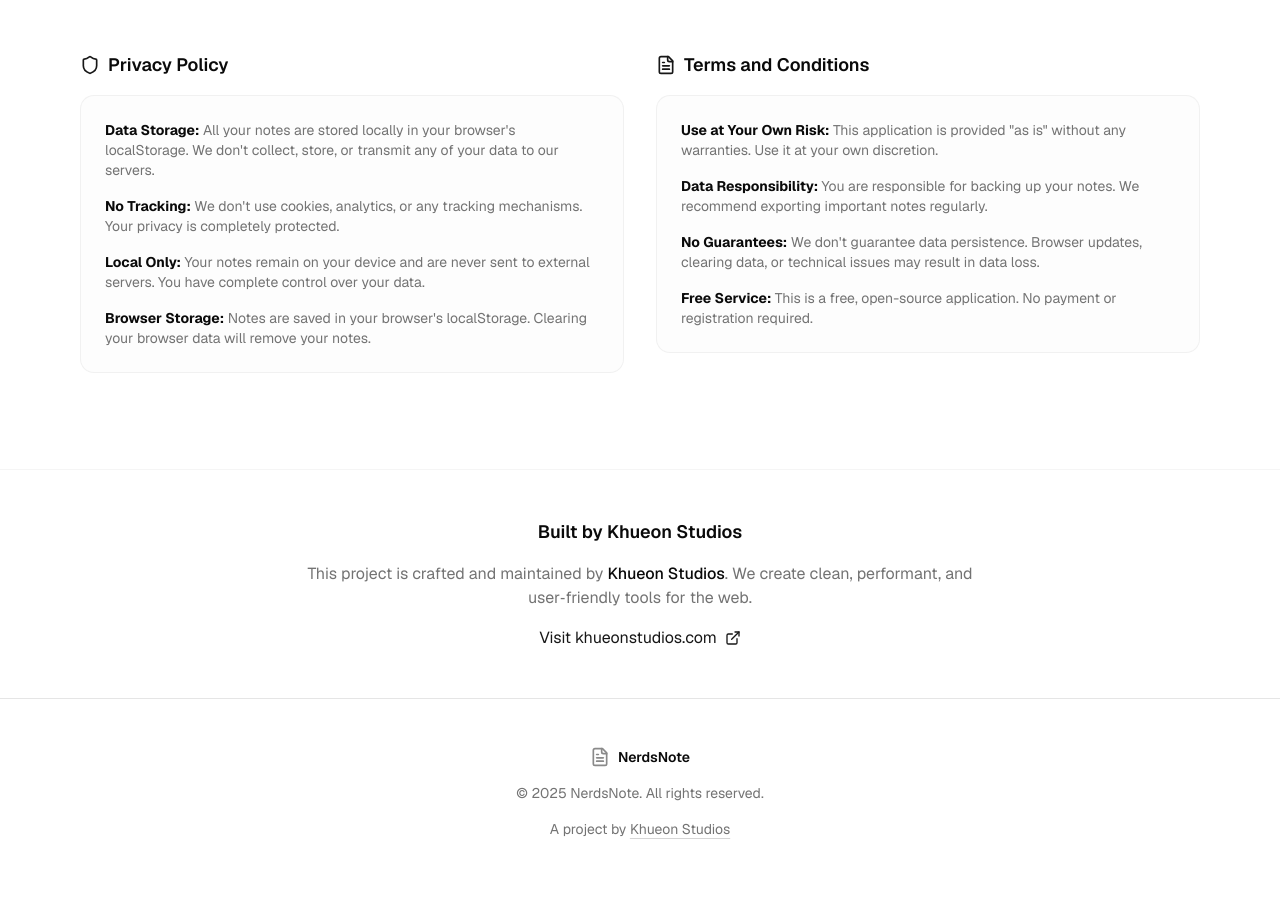
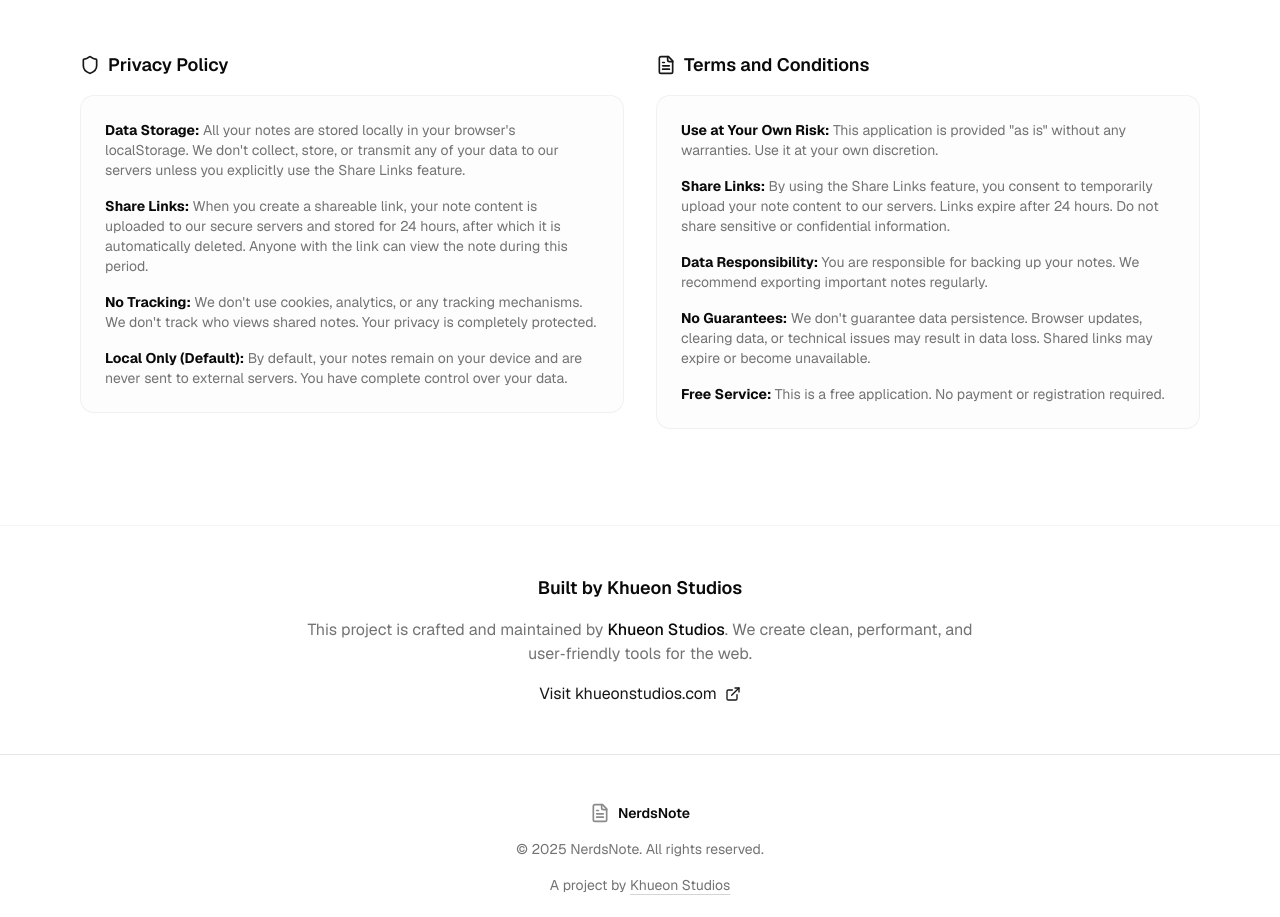
Before and after one commit to Yousafkhanzadaa/nerdsnote, a Next.js app: page / in a window 1280 px wide. Shown: the part 3960-4877 px from the top of the page. Before the commit the page ends 4847 px from the top, so only its background shows below. Built offline with nearby package versions, Linux system fonts and the light colour scheme.

Commit message:
docs: Update privacy policy and disclaimer to detail Share Links functionality and associated data handling.

```diff
--- a/src/app/page.tsx
+++ b/src/app/page.tsx
@@ -348,16 +348,16 @@ export default function HomePage() {
                 </div>
                 <div className="space-y-4 text-sm text-muted-foreground bg-muted/20 p-6 rounded-xl border border-border/50">
                   <p>
-                    <strong className="text-foreground">Data Storage:</strong> All your notes are stored locally in your browser's localStorage. We don't collect, store, or transmit any of your data to our servers.
+                    <strong className="text-foreground">Data Storage:</strong> All your notes are stored locally in your browser's localStorage. We don't collect, store, or transmit any of your data to our servers unless you explicitly use the Share Links feature.
                   </p>
                   <p>
-                    <strong className="text-foreground">No Tracking:</strong> We don't use cookies, analytics, or any tracking mechanisms. Your privacy is completely protected.
+                    <strong className="text-foreground">Share Links:</strong> When you create a shareable link, your note content is uploaded to our secure servers and stored for 24 hours, after which it is automatically deleted. Anyone with the link can view the note during this period.
                   </p>
                   <p>
-                    <strong className="text-foreground">Local Only:</strong> Your notes remain on your device and are never sent to external servers. You have complete control over your data.
+                    <strong className="text-foreground">No Tracking:</strong> We don't use cookies, analytics, or any tracking mechanisms. We don't track who views shared notes. Your privacy is completely protected.
                   </p>
                   <p>
-                    <strong className="text-foreground">Browser Storage:</strong> Notes are saved in your browser's localStorage. Clearing your browser data will remove your notes.
+                    <strong className="text-foreground">Local Only (Default):</strong> By default, your notes remain on your device and are never sent to external servers. You have complete control over your data.
                   </p>
                 </div>
               </div>
@@ -373,13 +373,16 @@ export default function HomePage() {
                     <strong className="text-foreground">Use at Your Own Risk:</strong> This application is provided "as is" without any warranties. Use it at your own discretion.
                   </p>
                   <p>
+                    <strong className="text-foreground">Share Links:</strong> By using the Share Links feature, you consent to temporarily upload your note content to our servers. Links expire after 24 hours. Do not share sensitive or confidential information.
+                  </p>
+                  <p>
                     <strong className="text-foreground">Data Responsibility:</strong> You are responsible for backing up your notes. We recommend exporting important notes regularly.
                   </p>
                   <p>
-                    <strong className="text-foreground">No Guarantees:</strong> We don't guarantee data persistence. Browser updates, clearing data, or technical issues may result in data loss.
+                    <strong className="text-foreground">No Guarantees:</strong> We don't guarantee data persistence. Browser updates, clearing data, or technical issues may result in data loss. Shared links may expire or become unavailable.
                   </p>
                   <p>
-                    <strong className="text-foreground">Free Service:</strong> This is a free, open-source application. No payment or registration required.
+                    <strong className="text-foreground">Free Service:</strong> This is a free application. No payment or registration required.
                   </p>
                 </div>
               </div>
```
